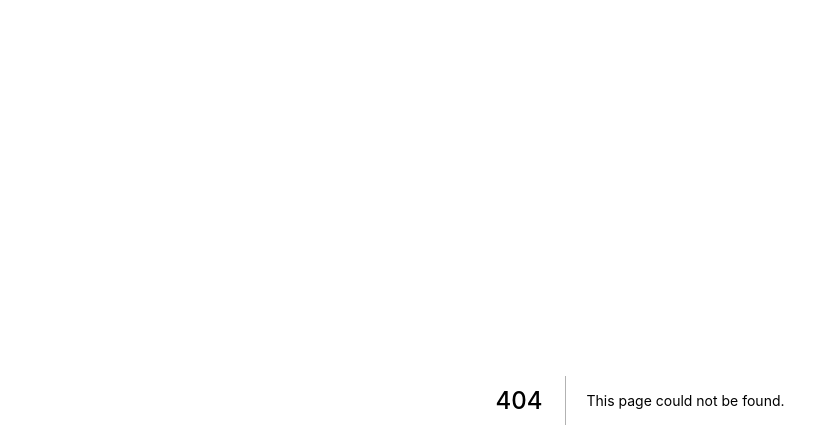
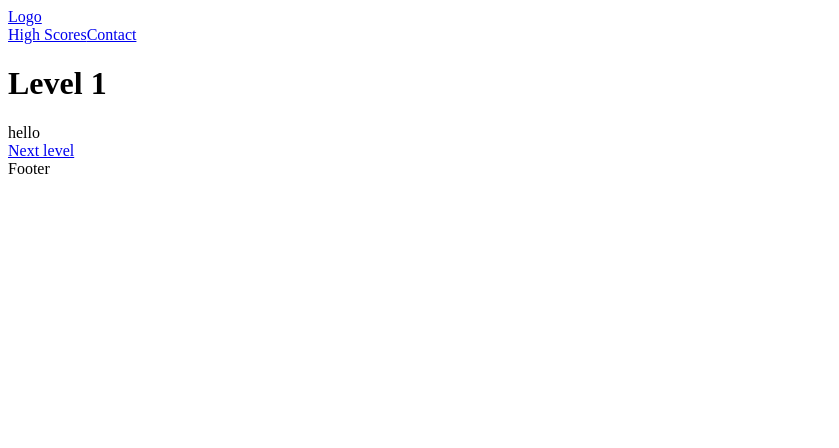
Before and after one commit to MDShields7/shy-squares, a Next.js app: page /level/1 in a window 1280 px wide. Before the commit this address had no page. Shown: the top 448 px of the page, without its empty margins (0-839 px from the left). Built offline with nearby package versions, Linux system fonts and the light colour scheme.

Commit message:
routing for levels figured out, last level routing not determined

```diff
--- /dev/null
+++ b/src/components/LayoutLevel.js
@@ -0,0 +1,22 @@
+import Layout from '../components/Layout';
+import Link from 'next/link';
+
+function getScores () {
+    // axios.get(`/api/v1/level${num}`)
+}
+
+export default function LayoutLevel ({ children }){
+    console.log('children',children)
+    const href='/level/'+(children[0]+1)
+    console.log('href',href)
+    return (
+        <Layout>
+            <h1>Level {children[0]}</h1>
+            { children[1] }
+            <br/>
+            <Link href={href}>
+                <a >Next level</a>
+            </Link>
+        </Layout>
+    )
+}
--- a/src/pages/contact.js
+++ b/src/pages/contact.js
@@ -1,5 +1,4 @@
 import Layout from '../components/Layout';
-import Navbar from '../components/Navbar';
 
 export default function Contact () {
     return (
--- a/src/pages/high-scores.js
+++ b/src/pages/high-scores.js
@@ -1,5 +1,8 @@
 import Layout from '../components/Layout';
-import Navbar from '../components/Navbar';
+
+function getScores () {
+    axios.get()
+}
 
 export default function HighScores () {
     return (
--- /dev/null
+++ b/src/pages/level/1.js
@@ -0,0 +1,19 @@
+import LayoutLevel from '../../components/LayoutLevel';
+
+const level = 1;
+
+const arr = [
+    [],
+    [],
+    []
+];
+
+export default function One (){
+    return (
+        <LayoutLevel>
+            {[1,
+            'hello',
+            arr]}
+        </LayoutLevel>
+    )
+}
```
Also changed, not shown: src/pages/index.js (+4 -4 lines), 1 other file (tests, documents, lock files or other folders).
